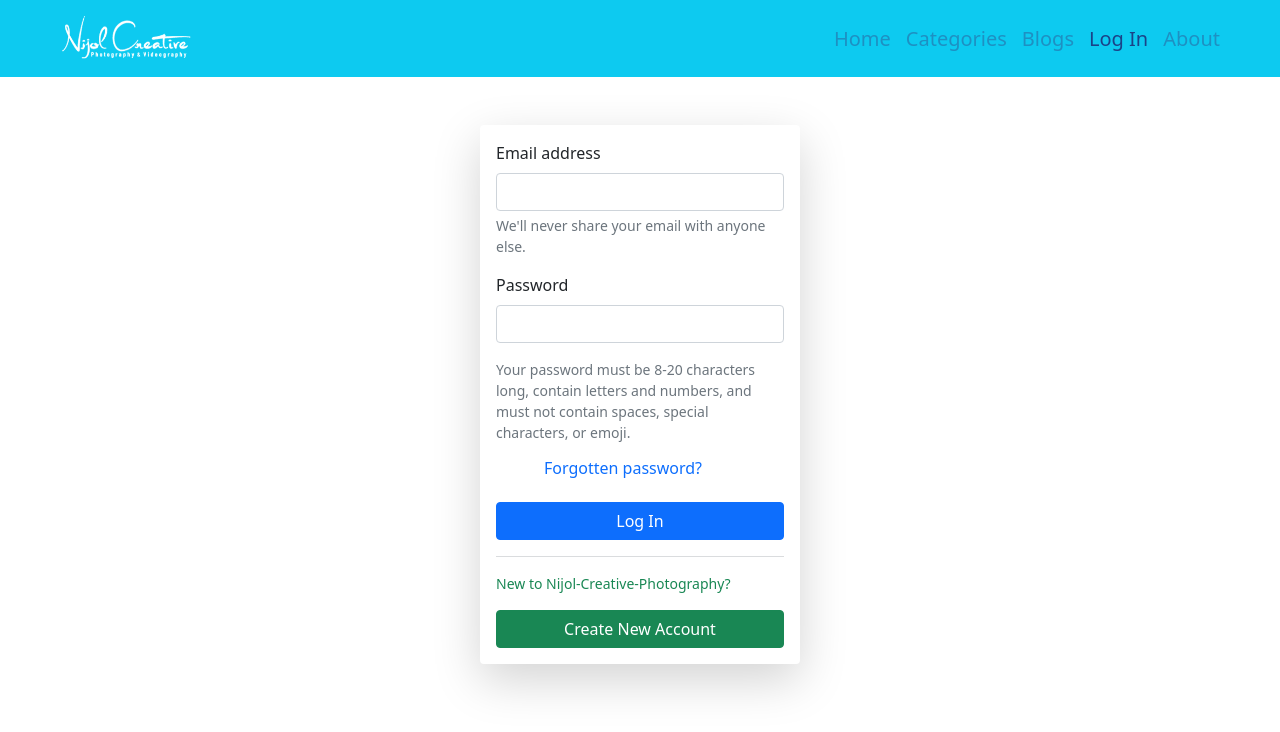
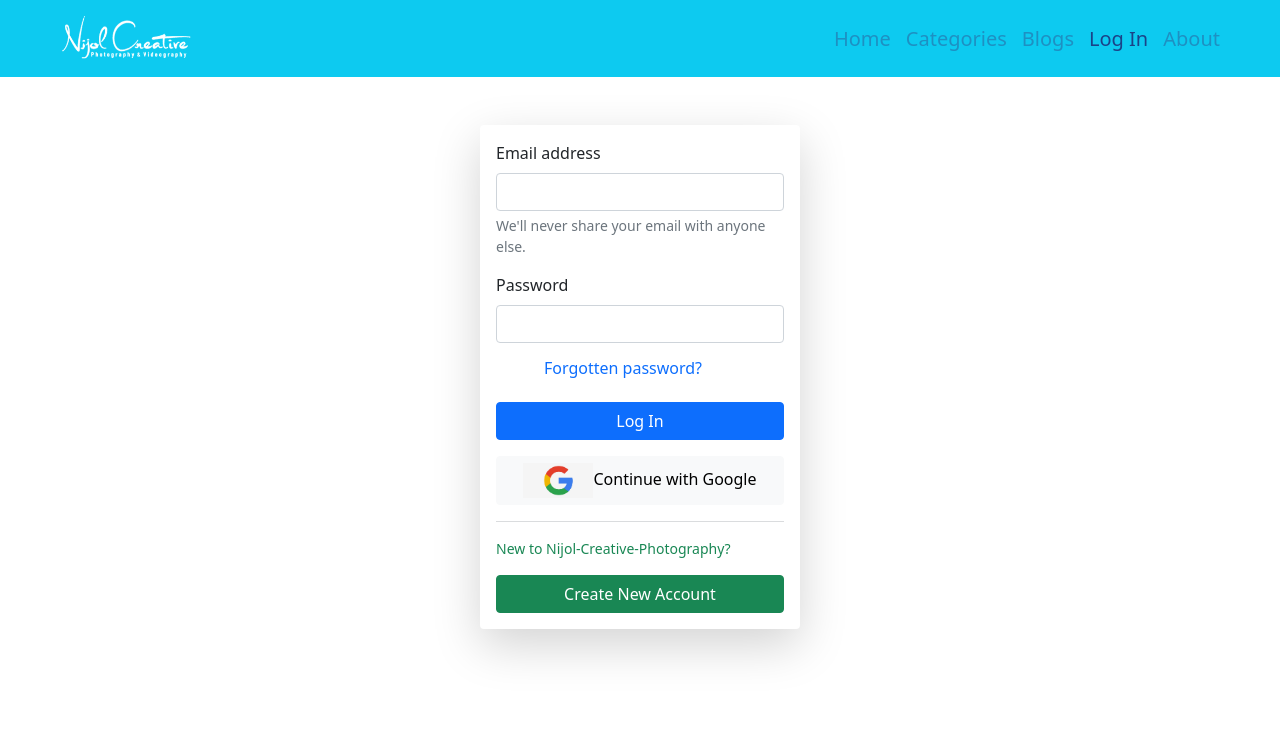
Before and after one commit to mohammadyusuf123/Photography-website, a React (Create React App) app: page /login in a window 1280 px wide. Shown: the top 732 px of the page. Built offline with nearby package versions, Linux system fonts and the light colour scheme; no server answers.

Commit message:
add-google-btn

```diff
--- a/src/Components/Login/Login.js
+++ b/src/Components/Login/Login.js
@@ -1,12 +1,13 @@
 import React from 'react';
-import { useSignInWithEmailAndPassword } from 'react-firebase-hooks/auth';
+import { useSignInWithEmailAndPassword, useSignInWithGoogle } from 'react-firebase-hooks/auth';
 import { Link, useLocation, useNavigate } from 'react-router-dom';
 import auth from '../../firebase.init';
-
+import google from'../../images/google.webp'
 const Login = () => {
     const navigate=useNavigate()
     const location=useLocation()
     let from = location.state?.from?.pathname || "/";
+    const [signInWithGoogle, googleUser, googleLoading, googleError] = useSignInWithGoogle(auth);
    const [
        signInWithEmailAndPassword,
        user,
@@ -38,14 +39,12 @@ const Login = () => {
         <div class="mb-3">
           <label for="exampleInputPassword1" class="form-label">Password</label>
           <input name='password' type="password" class="form-control" id="exampleInputPassword1"/>
-        </div><div id="passwordHelpBlock" class="form-text">
-            Your password must be 8-20 characters long, contain letters and numbers, and must not contain spaces, special characters, or emoji.
-          </div>
+        </div>
           <div class="text-primary justify-content-between mt-3 ms-5">
             <h6>Forgotten password?</h6>
           </div>
         <button type="submit" class="btn btn-primary w-100 mt-3">Log In</button>
-
+        <button type="submit" class="btn btn-light w-100 mt-3"><img width='70px' height='35px' src={google}/>Continue with Google</button>
         <hr class="bg-secondary"/>
         <div id="passwordHelpBlock" class="form-text text-success">
             New to Nijol-Creative-Photography?
--- a/src/Components/Register/Register.js
+++ b/src/Components/Register/Register.js
@@ -36,8 +36,7 @@ const Register = () => {
           <label for="exampleInputPassword1" class="form-label">Password</label>
           <input name='password' type="password" class="form-control"  required id="exampleInputPassword1"/>
         </div>
-
-          <div class="mb-3">
+          <div class="pb-3">
           <label for="exampleInputPassword1" class="form-label"> Confirm Password</label>
           <input name='confirmPassword' type="password" class="form-control"  />
         </div>
```
Also changed, not shown: src/images/google.webp (added).
